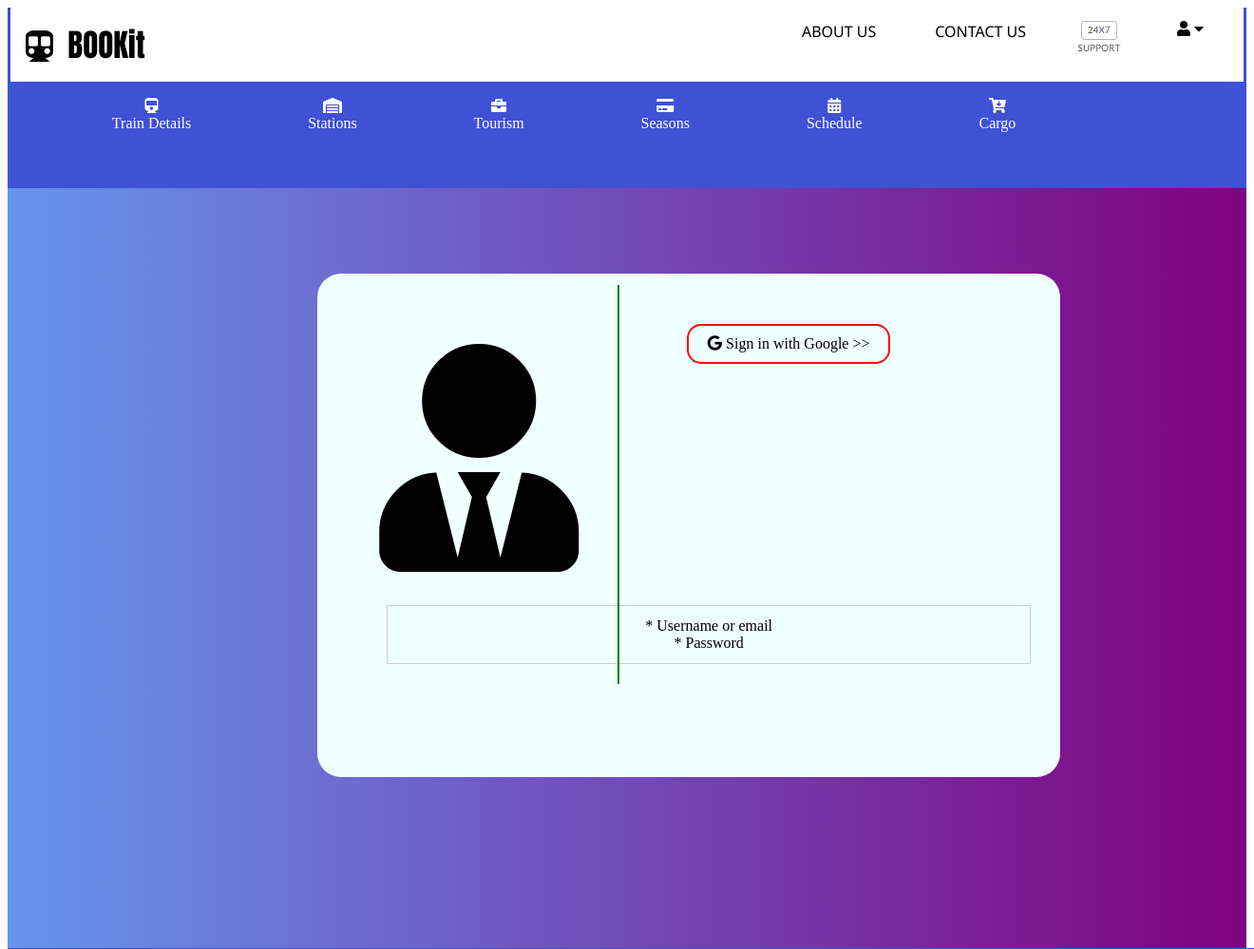
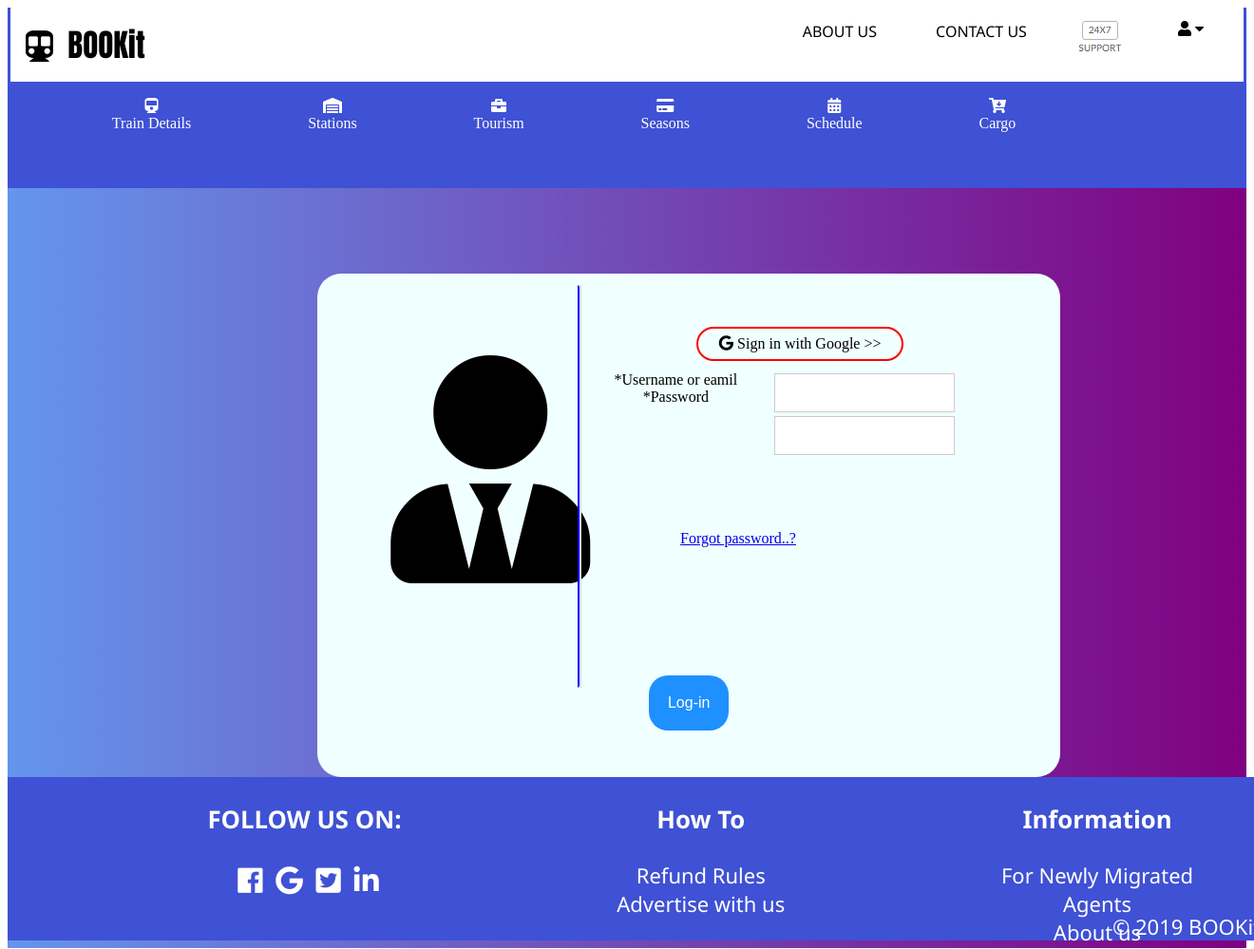
Before and after one commit to ShalithaCell/Online-Train-Reservation, a PHP site: page /Layout/login.html in a window 1320 px wide; the page is wider, and only the part inside the window is pictured. Shown: the top 999 px of that part at 95% size. Run offline with PHP 8.4, Linux system fonts and the light colour scheme.

Commit message:
'chehan'

```diff
--- a/Layout/login.html
+++ b/Layout/login.html
@@ -14,6 +14,8 @@
     <link rel="stylesheet" type="text/css" href="../Style/style-custom-nav.css">
 
     <link rel="stylesheet" type="text/css" href="../Style/style-login.css">
+
+    <link rel="stylesheet" href="https://cdnjs.cloudflare.com/ajax/libs/font-awesome/4.7.0/css/font-awesome.min.css">
 
     <script src="../Script/jquery-3.3.1.min.js"></script>
     <script src="../Script/Header.js"></script>
@@ -33,35 +35,68 @@
     <div id='Header'>
     </div>
 
+    <!--Make the gradient to background-->
     <div id="grad" style="text-align:center;">
             <br>
             <br>
             <br>
             <br>
             <br>
+
+        <!--Make a rectangle-->
         <div id="cornerrec" style="text-align:center;">
 
-            <div id="image" style="font-size: 30vh;">
+            <form >
+
+                <div class="row">
+                    <div id="image" class="user-login" style="font-size: 30vh;">
 
                     <i class="fas fa-user-tie"></i>
                       </div>
 
-                         <div id="vl">
+                         <div id="vl" class="vl">
+
                           </div>
 
+                <!-- Sign in with google -->
                 <div id="goobut">
                         <i class="fab fa-google"></i>
                             Sign in with Google >>
                           </div>
-                <div class="filform">
-                    <form>
-                        * Username or email<br>
 
-                        * Password<br>
-                    </form>
+                <div class="form-user-login">
+
+                    <!---login-->
+                    <div class="Username">
+                        <label for="txtTrainFrom">*Username or eamil</label>
+                        <input type="text" id="txtTrainFrom" name="txtbFrom">
+                    </div>
+
+
+
+                    <div class="psword">
+                        <label for="txtTrainFrom">*Password</label>
+                        <input type="text" id="txtTrainFrom" name="txtbFrom">
+                    </div>
+
                 </div>
 
-             </div>
+                    <div class="fpword">
+                    <a href= "#">Forgot password..?</a>
+
+                    </div>
+
+                    <button class="lgbutton">
+                        Log-in
+
+                    </buton>
+
+
+
+
+
+                </div>
+            </form>
     </div>
 
     <footer id="footerID">
--- a/Style/style-login.css
+++ b/Style/style-login.css
@@ -24,33 +24,90 @@
                 }
 /*add a vertical line*/
                 #vl{
-                    border-left: 2px solid green;
+                    border-left: 2px solid blue;
                     height: 420px;
                     position: absolute;
-                    left: 50%;
+                    left: 47%;
                     margin-left: -10px;
                     top: 300px;
                 }
 /*creatw a google sign in button*/
                 #goobut{
                     display: inline-block;
-                    border-radius: 15px;
+                    border-radius: 45px;
                     background-color: rgb(25, 215, 221));
                     border: 2px  solid red;
                     color: black;
                     text-align: center;
                     font-size: px;
-                    padding: 10px;
-                    width:190px;
+                    padding: 7px;
+                    width:200px;
                     cursor: pointer;
                     margin: -15px;
                 }
-/*forms*/
-                .filform{
-                width: 100%;
-                padding: 12px;
-                margin: 8px ;
-                display: inline-block;
-                border: 1px solid #ccc;
 
-              }
+    /*forms*/
+                input[type=text] {
+                    width: 250px;
+                    float: right;
+                    padding: 12px 20px;
+                    box-sizing: unset;
+                    border: none;
+                    border-bottom: 1px solid #B2B2B2;
+                }
+
+                #name{
+                    height:20px;
+                    width:20px;
+                }
+
+                .form-user-login {
+                    margin: 20px;
+                }
+
+                .user-login{
+                    padding: 12px;
+                    float: left;
+                }
+
+                form{
+                    border: 0px solid;
+                }
+
+                input[type=text], input[type=password] {
+                    width: 31%;
+                    padding: 12px 8px;
+                    margin: 2px 26px;
+                    display: inline-block;
+                    border: 1px solid #ccc;
+                    box-sizing: border-box;
+                  }
+
+
+                  .vl {
+                    position: absolute;
+                    left: 50%;
+                    transform: translate(-50%);
+                    border: 2px solid #ddd;
+                    height: 175px;
+                  }
+
+                  .fpword{
+                    margin: 20%;
+                    margin-left: 20px;
+
+                  }
+
+                  .lgbutton{
+                    background-color: 	#1E90FF;
+                    border: none;
+                    color: white;
+                    padding: 20px;
+                    text-align: center;
+                    display: inline-block;
+                    font-size: 16px;
+                    margin: 5px 5px;
+                    cursor: pointer;
+                    border-radius: 20px;
+
+                      }
```
Also changed, not shown: 1 other file.
